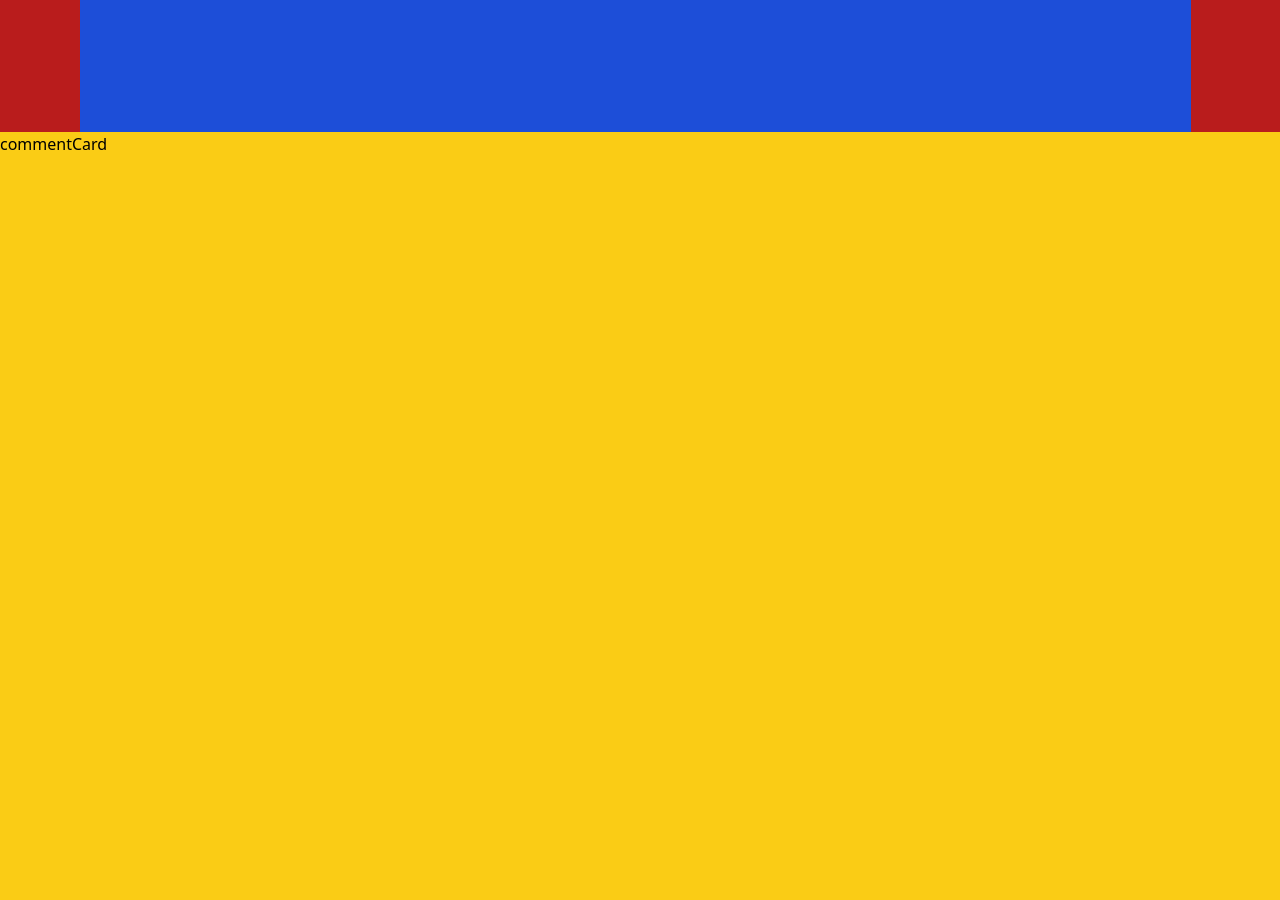
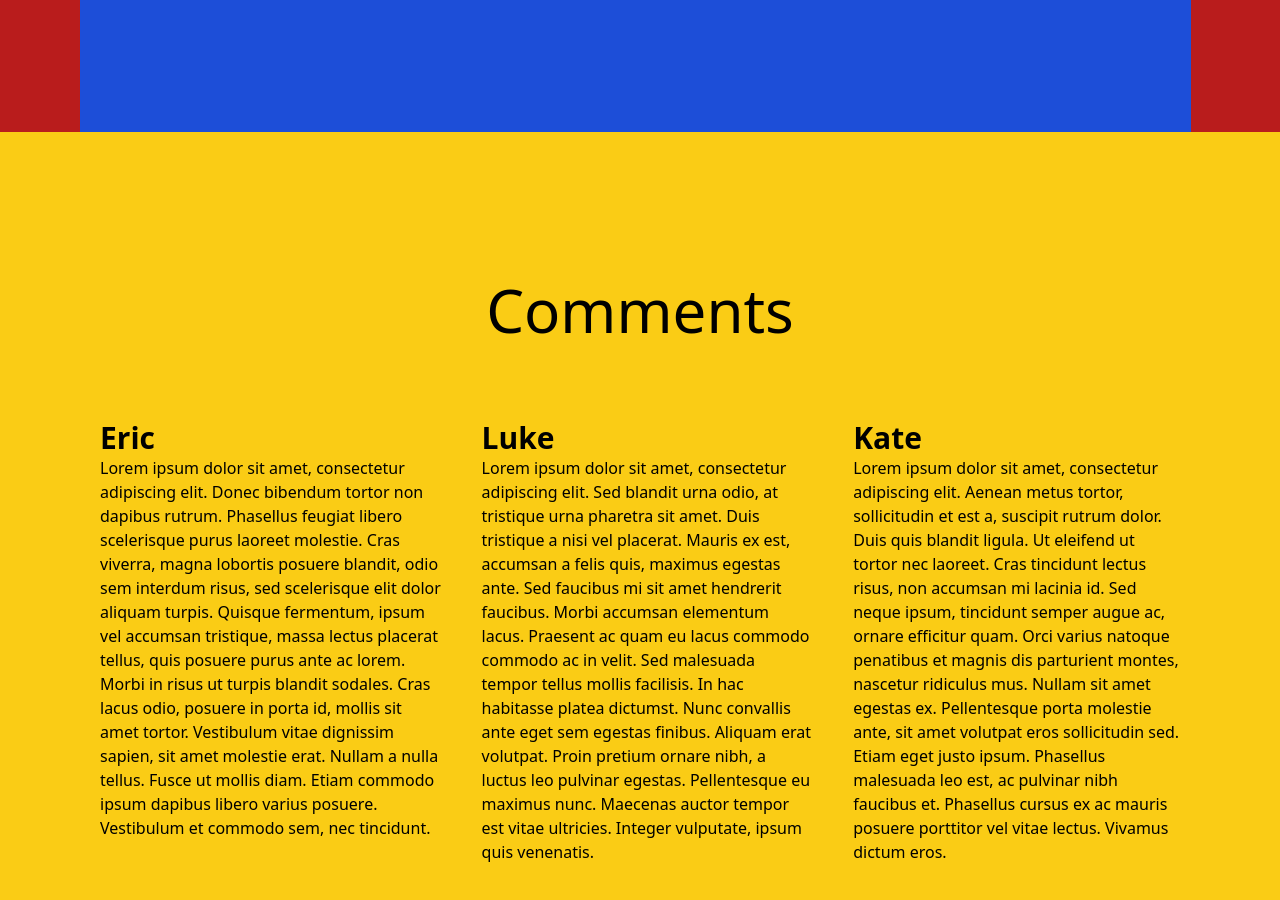
Before and after one commit to kerembuyukhamurkar/site-with-vue, a Vue app: page /#/ in a window 1280 px wide. Shown: the part 740-1640 px from the top of the page. Built offline with nearby package versions, Linux system fonts and the light colour scheme.

Commit message:
feat commentpart template done

```diff
--- a/src/components/homepage/commentCard.vue
+++ b/src/components/homepage/commentCard.vue
@@ -1,5 +1,23 @@
 <template>
-   <p>
-    commentCard
-   </p>
+   <div class="px-5" >
+      <h3 class="text-3xl font-bold">{{ name }}</h3>
+      <p>{{commentContent}}</p>
+   </div>
+
 </template>
+<script>
+
+export default{
+   props:[ "name", "img","commentContent"]
+
+
+
+
+}
+
+
+
+
+
+
+</script>
--- a/src/components/homepage/commentPart.vue
+++ b/src/components/homepage/commentPart.vue
@@ -1,6 +1,11 @@
 <template>
-    <div class="bg-yellow-400 h-screen w-screen">
-        <commentCard/>
+
+    <div class=" flex flex-col items-center justify-center bg-yellow-400 h-screen w-screen px-20 ">
+        <h1 class="text-6xl my-20">Comments</h1>
+        <div class="flex ">
+            <commentCard v-for="item in comments" :key="item.key" :name="item.name" :commentContent="item.comment"/>
+        </div>
+
     </div>
 
 </template>
@@ -8,6 +13,28 @@
 <script>
 import commentCard from "./commentCard"
 export default{
+    data(){
+        return{
+            comments:[
+                {
+                    key:1,
+                    name:"Eric",
+                    comment:"Lorem ipsum dolor sit amet, consectetur adipiscing elit. Donec bibendum tortor non dapibus rutrum. Phasellus feugiat libero scelerisque purus laoreet molestie. Cras viverra, magna lobortis posuere blandit, odio sem interdum risus, sed scelerisque elit dolor aliquam turpis. Quisque fermentum, ipsum vel accumsan tristique, massa lectus placerat tellus, quis posuere purus ante ac lorem. Morbi in risus ut turpis blandit sodales. Cras lacus odio, posuere in porta id, mollis sit amet tortor. Vestibulum vitae dignissim sapien, sit amet molestie erat. Nullam a nulla tellus. Fusce ut mollis diam. Etiam commodo ipsum dapibus libero varius posuere. Vestibulum et commodo sem, nec tincidunt."
+                },
+                {
+                    key:2,
+                    name:"Luke",
+                    comment:"Lorem ipsum dolor sit amet, consectetur adipiscing elit. Sed blandit urna odio, at tristique urna pharetra sit amet. Duis tristique a nisi vel placerat. Mauris ex est, accumsan a felis quis, maximus egestas ante. Sed faucibus mi sit amet hendrerit faucibus. Morbi accumsan elementum lacus. Praesent ac quam eu lacus commodo commodo ac in velit. Sed malesuada tempor tellus mollis facilisis. In hac habitasse platea dictumst. Nunc convallis ante eget sem egestas finibus. Aliquam erat volutpat. Proin pretium ornare nibh, a luctus leo pulvinar egestas. Pellentesque eu maximus nunc. Maecenas auctor tempor est vitae ultricies. Integer vulputate, ipsum quis venenatis."
+                },
+                {
+                    key:3,
+                    name:"Kate",
+                    comment:"Lorem ipsum dolor sit amet, consectetur adipiscing elit. Aenean metus tortor, sollicitudin et est a, suscipit rutrum dolor. Duis quis blandit ligula. Ut eleifend ut tortor nec laoreet. Cras tincidunt lectus risus, non accumsan mi lacinia id. Sed neque ipsum, tincidunt semper augue ac, ornare efficitur quam. Orci varius natoque penatibus et magnis dis parturient montes, nascetur ridiculus mus. Nullam sit amet egestas ex. Pellentesque porta molestie ante, sit amet volutpat eros sollicitudin sed. Etiam eget justo ipsum. Phasellus malesuada leo est, ac pulvinar nibh faucibus et. Phasellus cursus ex ac mauris posuere porttitor vel vitae lectus. Vivamus dictum eros."
+                },
+            ]
+
+        }
+    },
     components:{
         commentCard
 
```
